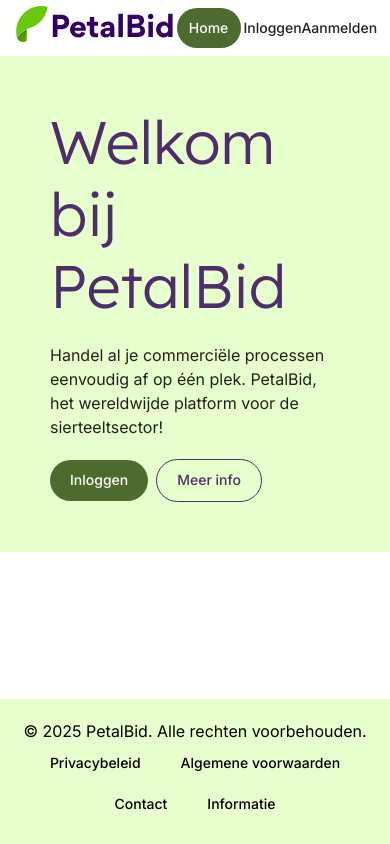
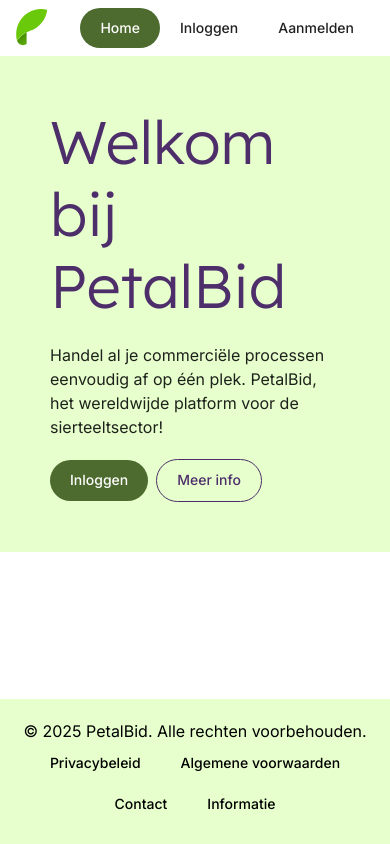
Before and after one commit to alex24106429/DigitaleVeilingklok, a React (Vite) app in the folder client-app/: page / in a window 390 px wide. Built offline with nearby package versions, Linux system fonts and the light colour scheme.

Commit message:
small logo on small screens

```diff
--- a/client-app/src/App.tsx
+++ b/client-app/src/App.tsx
@@ -29,7 +29,25 @@ function AppBarContent() {
 
 				<Box sx={{ flexGrow: 1 }} display={"flex"} alignItems={"center"}>
 					<NavLink to="/">
-						<img src="logo-petalbid.svg" height={50} alt="PetalBid logo"></img>
+						<Box
+							component="img"
+							src="logo-petalbid.svg"
+							alt="PetalBid logo"
+							sx={{
+								height: 50,
+								display: { xs: 'none', md: 'block' },
+							}}
+						/>
+
+						<Box
+							component="img"
+							src="logo-petalbid-small.svg"
+							alt="PetalBid logo"
+							sx={{
+								height: 50,
+								display: { xs: 'block', md: 'none' },
+							}}
+						/>
 					</NavLink>
 				</Box>
 
```
Also changed, not shown: client-app/public/logo-petalbid-small.svg (added).
